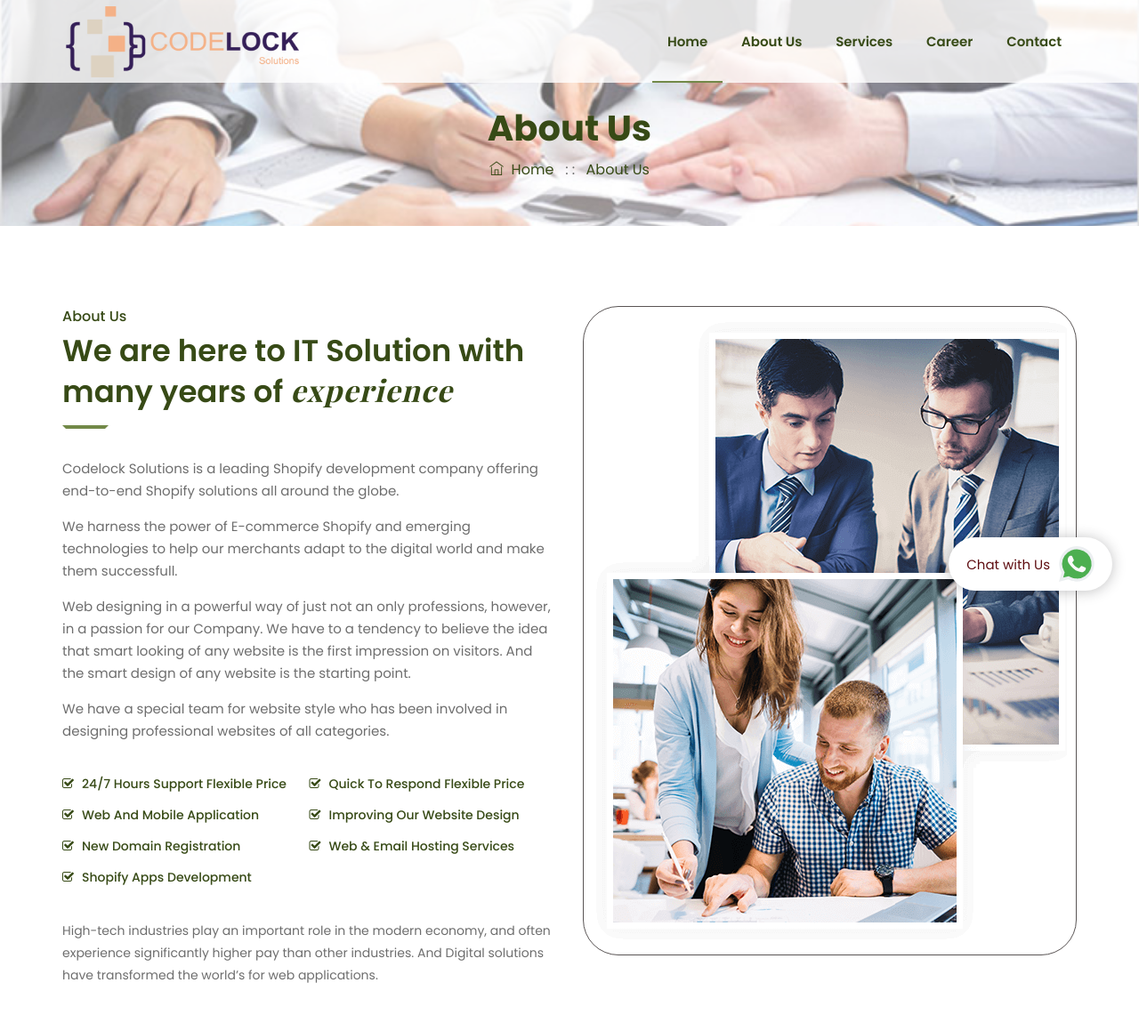
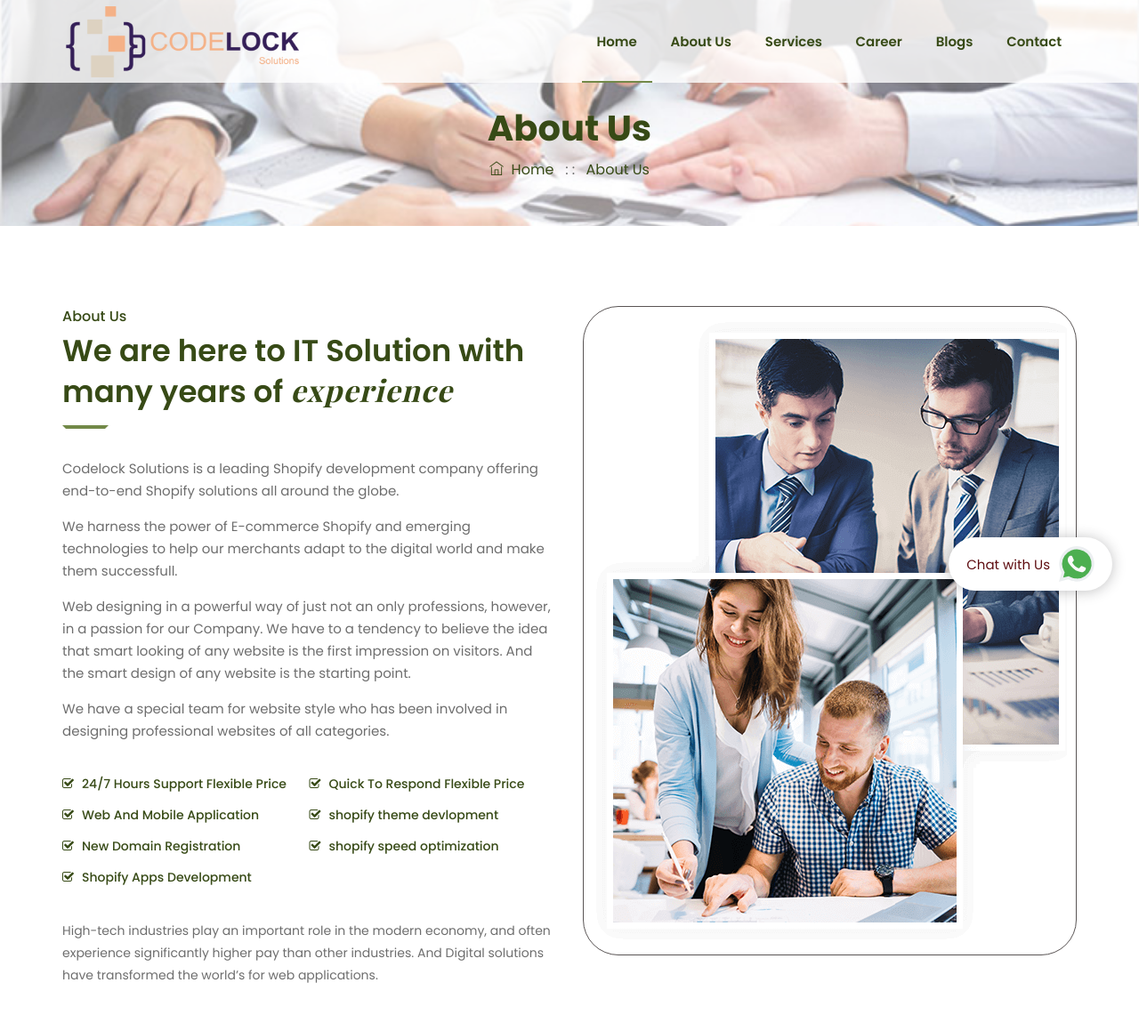
Before and after one commit to codelockinfo/codelocksolutionswebsite, a PHP site: page /about.php in a window 1280 px wide. Shown: the part 52-1211 px from the top of the page at 89% size. Run offline with PHP 8.4, Linux system fonts and the light colour scheme; some web fonts are replaced.

Commit message:
some chage for color and image

```diff
--- a/about.php
+++ b/about.php
@@ -56,8 +56,8 @@
                                 <div class="col-md-6 col-lg-6 col-sm-6">
                                     <ul class="ttm-list ttm-list-style-icon">
                                         <li><i class="fa fa-check-square-o ttm-textcolor-skincolor"></i><span class="ttm-list-li-content">Quick To Respond Flexible Price </span></li>
-                                        <li><i class="fa fa-check-square-o ttm-textcolor-skincolor"></i><span class="ttm-list-li-content">Improving Our Website Design</span></li>
-                                        <li><i class="fa fa-check-square-o ttm-textcolor-skincolor"></i><span class="ttm-list-li-content">Web &amp; Email Hosting Services </span></li>
+                                        <li><i class="fa fa-check-square-o ttm-textcolor-skincolor"></i><span class="ttm-list-li-content">shopify theme devlopment</span></li>
+                                        <li><i class="fa fa-check-square-o ttm-textcolor-skincolor"></i><span class="ttm-list-li-content">shopify speed optimization </span></li>
 
                                     </ul>
                                 </div>
--- a/css/main.css
+++ b/css/main.css
@@ -1576,8 +1576,9 @@ div.product ul.tabs li a{
 .quicklink-box .featured-title h5{font-size: 17px;line-height: 24px;margin-bottom: 0;}
 .quicklink-box .featured-content{padding-left: 15px !important;}
 /** bottom-footer **/
-.bottom-footer-text{background-color: #728948
-;}
+.bottom-footer-text{
+    background-color: #374a16;
+}
 
 /* newsletter-form */
 .newsletter-form {
--- a/css/shortcodes.css
+++ b/css/shortcodes.css
@@ -149,7 +149,7 @@
     background-position: center;
 }
 .bg-img2{
-    background-image: url(../images/footer/8.png);
+    background-image: url(../images/footer/new.png);
     background-repeat: no-repeat;
     background-size: cover;
     background-position: center;
--- a/header.php
+++ b/header.php
@@ -162,6 +162,8 @@
                                             </li>
 
                                             <li><a href="career.php">Career</a></li>
+                                            <li><a href="blogs.php">blogs</a></li>
+
 
                                             <li><a href="contact.php">Contact</a></li>
                                         </ul>
```
Also changed, not shown: images/footer/new.png (added).
